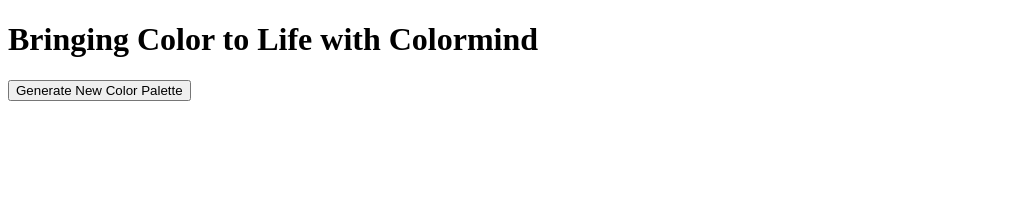
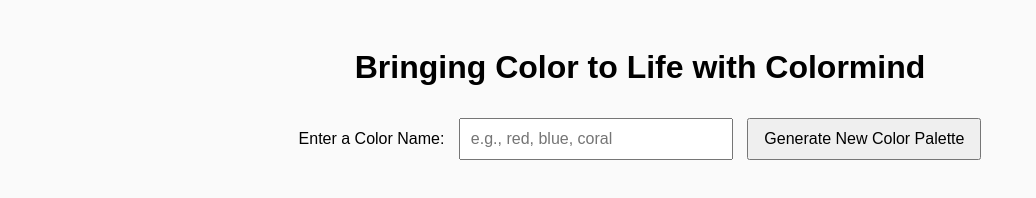
Before and after one commit to Sanjana-082/Assignment3, a plain HTML site: page index.html in a window 1280 px wide. Shown: the whole page, without its empty margins (0-1036 px from the left). Drawn offline with Linux system fonts and the light colour scheme.

Commit message:
add the textbox for user input and some styling

```diff
--- a/index.html
+++ b/index.html
@@ -10,6 +10,8 @@
 <body>
   <h1>Bringing Color to Life with Colormind</h1>
   <form>
+    <label for="user-color">Enter a Color Name:</label>
+    <input type="text" id="user-color" placeholder="e.g., red, blue, coral">
     <button type="button" id="generate-palette">Generate New Color Palette</button>
   </form>
   <section id="results"></section>
--- a/style.css
+++ b/style.css
@@ -0,0 +1,31 @@
+/* css/styles.css */
+body {
+  font-family: sans-serif;
+  padding: 20px;
+  text-align: center;
+  background-color: #fafafa;
+}
+
+input[type="text"] {
+  padding: 10px;
+  width: 250px;
+  margin: 10px;
+  font-size: 16px;
+}
+
+button {
+  padding: 10px 15px;
+  font-size: 16px;
+  cursor: pointer;
+}
+
+.color-swatch {
+  width: 300px;
+  height: 50px;
+  margin: 10px auto;
+  line-height: 50px;
+  color: white;
+  font-weight: bold;
+  text-shadow: 1px 1px 2px black;
+  border-radius: 8px;
+}
```
